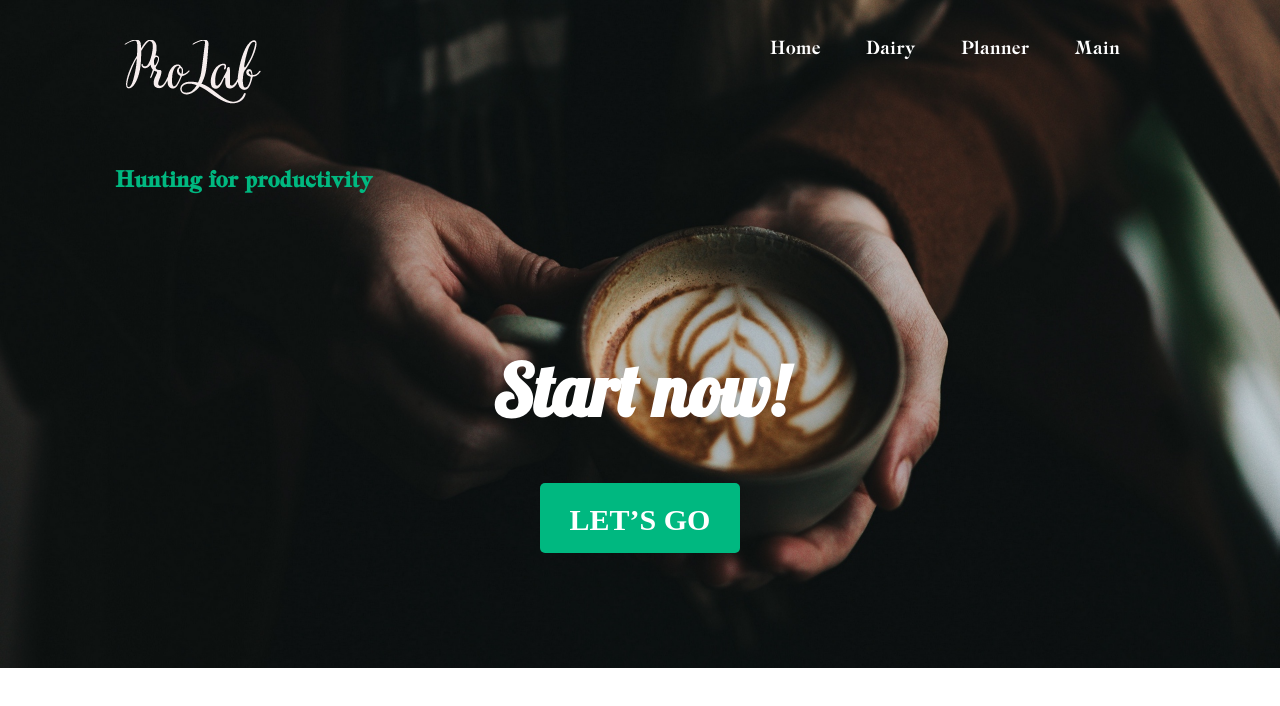
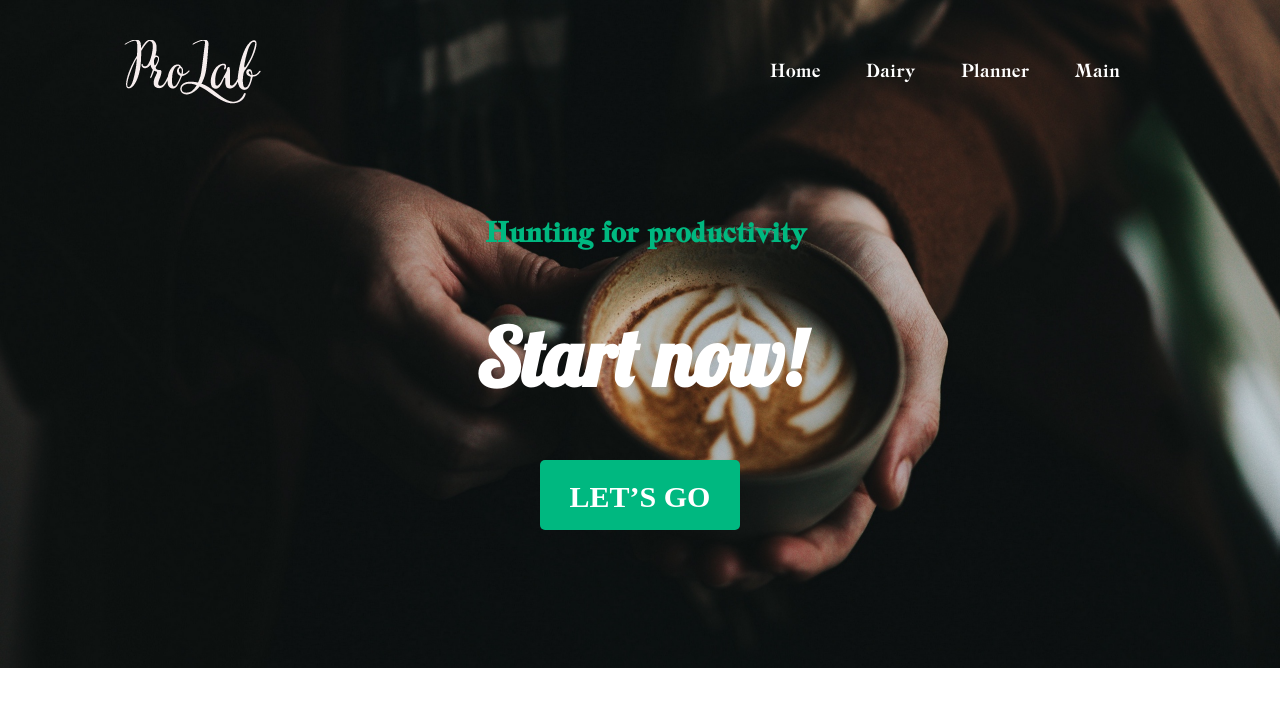
Before and after one commit to Stab-585/Planner, a plain HTML site: page index.html in a window 1280 px wide. Drawn offline with Linux system fonts and the light colour scheme.

Commit message:
last modification

```diff
--- a/css/main.css
+++ b/css/main.css
@@ -30,8 +30,9 @@ nav {
 
 .menu {
 	padding: 0px;
-	margin-top: -180px;
+	margin-top: -220px;
 	display: block;
+	padding-bottom: 230px;
 }
 
 .menu li {
@@ -52,12 +53,14 @@ nav {
 	color: #00B880;
 	font-family: Angelus Medieva, Helvetica, serif; //добавление слогана
 	text-align: center;
-	margin-top: 50px;
+	margin-top: 100px;
+	margin-left: 370px;
+	font-size: 30px;
 }
 
 .title {
 	text-align: center;
-	margin-top: 150px;
+	font-size: 80px;
 }
 
 .button {
```
